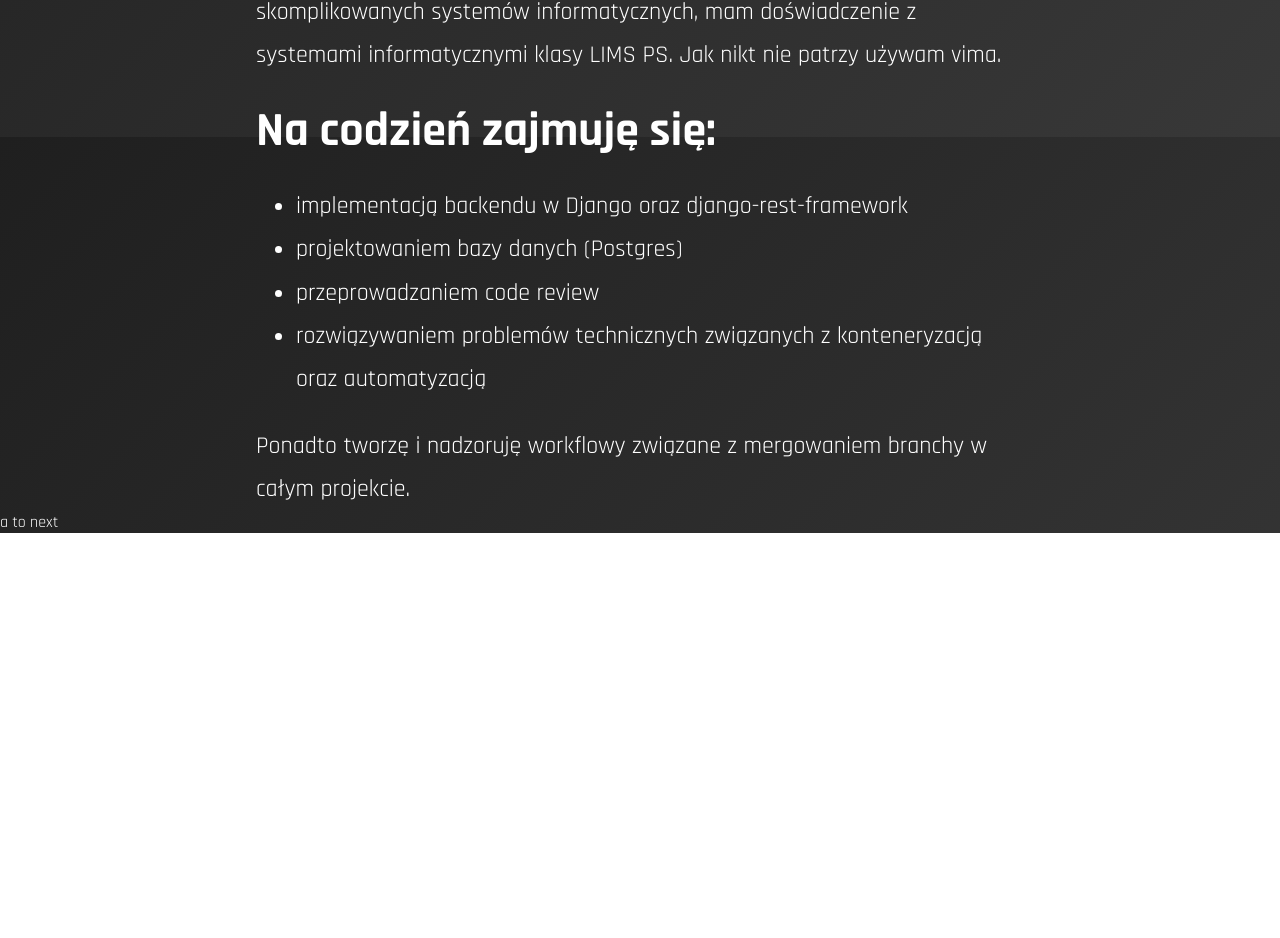
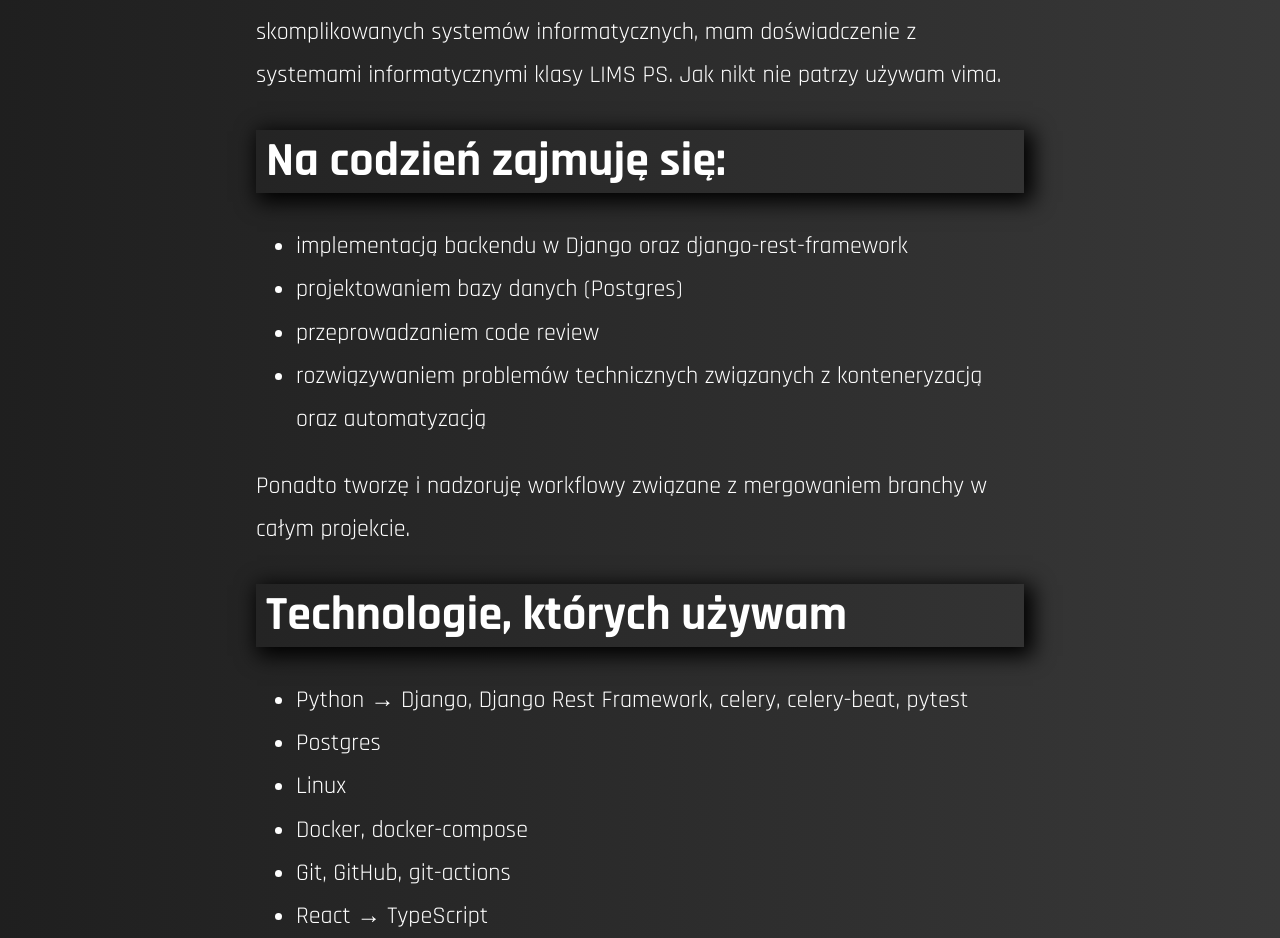
Before and after one commit to MichalPrzyl/michalprzyl.github.io, a plain HTML site: page user-interface/index.html in a window 1280 px wide. Shown: the part 1463-2401 px from the top of the page. Before the commit the page ends 1996 px from the top, so only its background shows below. Drawn offline with Linux system fonts and the light colour scheme.

Commit message:
Changes to gradient and html structure

```diff
--- a/user-interface/index.html
+++ b/user-interface/index.html
@@ -18,7 +18,6 @@
 </head>
 
 <body>
-
         <div class="first-screen">
             <!-- left side -->
             <div class="left-side">
@@ -52,11 +51,14 @@
                 <h1>Szybkie podsumowanie</h1>
                 <p>
                     Mówią “Rób co kochasz, a nie przepracujesz ani jednego dnia w swoim życiu”. No cóż… To o mnie.
-                Implementacja oprogramowania to moje hobby. Uwielbiam tworzyć coś z niczego, rozwiązywać problemy oraz
+                    Implementacja oprogramowania to moje hobby. Uwielbiam tworzyć coś z niczego, rozwiązywać problemy
+                    oraz
                     poznawać
-                nowe rozwiązania znanych już problemów. Mam silne podłoże DevOpsowe, Linux jest moim drugim systemem,
+                    nowe rozwiązania znanych już problemów. Mam silne podłoże DevOpsowe, Linux jest moim drugim
+                    systemem,
                     którego używam w codziennej pracy.
-                Hobbystycznie biorę udział w wyzwaniach CTF (Capture The Flag) polegających na audytowaniu zabezpieczeń
+                    Hobbystycznie biorę udział w wyzwaniach CTF (Capture The Flag) polegających na audytowaniu
+                    zabezpieczeń
                     systemów informatycznych.
                     Jestem w trakcie studiów magisterskich na kierunku Informatyka.
                     ??? Specjalizuję się w projektowaniu skomplikowanych systemów informatycznych, mam doświadczenie z
@@ -72,18 +74,24 @@
                 </ul>
 
                 Ponadto tworzę i nadzoruję workflowy związane z mergowaniem branchy w całym projekcie.
+
+                <h1>Technologie, których używam</h1>
+                <ul>
+                    <li>Python → Django, Django Rest Framework, celery, celery-beat, pytest</li>
+                    <li>Postgres</li>
+                    <li>Linux </li>
+                    <li>Docker, docker-compose</li>
+                    <li>Git, GitHub, git-actions</li>
+                    <li>React → TypeScript</li>
+                </ul>
             </div>
 
-        <div>
-            a to next
-        </div>
 
 
 
 
         </div>
 
-
 </body>
 
 </html>
--- a/user-interface/style.css
+++ b/user-interface/style.css
@@ -10,12 +10,15 @@ body {
     /* background: linear-gradient(-90deg, rgba(39,39,39,1) 0%, rgba(0,0,0,1) 100%); */
     /* background: linear-gradient(90deg, rgba(84,84,84,1) 0%, rgba(56,56,56,1) 100%); */
     /* background: linear-gradient(-90deg, rgba(31,31,31,1) 0%, rgba(56,56,56,1) 100%);  */
-    background: linear-gradient(135deg, rgba(31,31,31,1) 0%, rgba(56,56,56,1) 100%);
+
+
+    /* background: linear-gradient(135deg, rgba(31,31,31,1) 0%, rgba(56,56,56,1) 100%); */
+    background: linear-gradient(90deg, rgba(31,31,31,1) 0%, rgba(56,56,56,1) 100%);
+    /* background-image: linear-gradient(red, orange); */
 
 }
 
 .first-screen {
-    /* background: #272727; */
     height: 100%;
     display: flex;
 }
@@ -123,8 +126,7 @@ li{
 
 h1{
     /* color: #5C11AA; */
+    box-shadow: 5px 5px 20px 4px black;
+    padding: 10px;
     /* border: 3px solid white; */
-
-
-
 }
```
Lines whose indentation alone changed are shown as unchanged.
